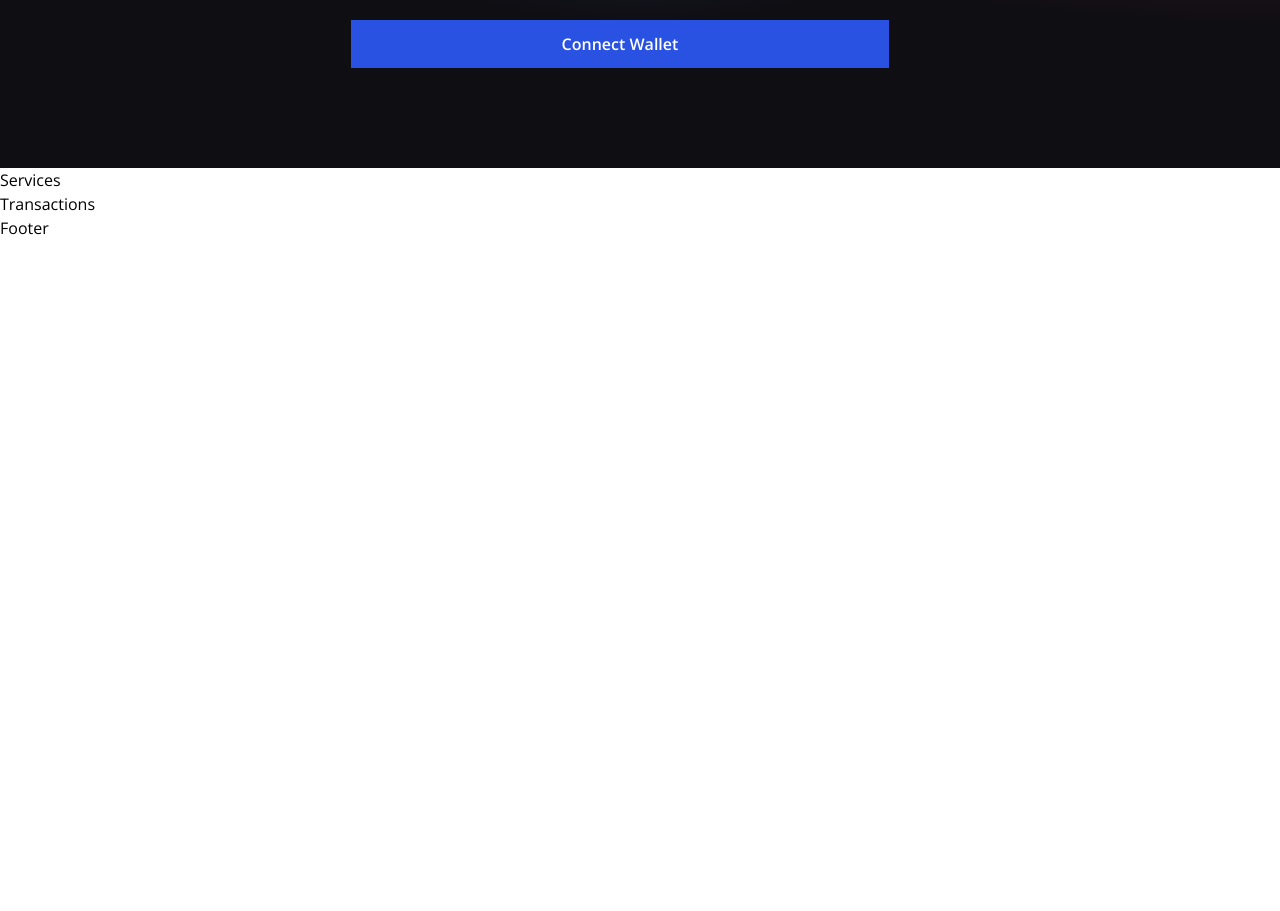
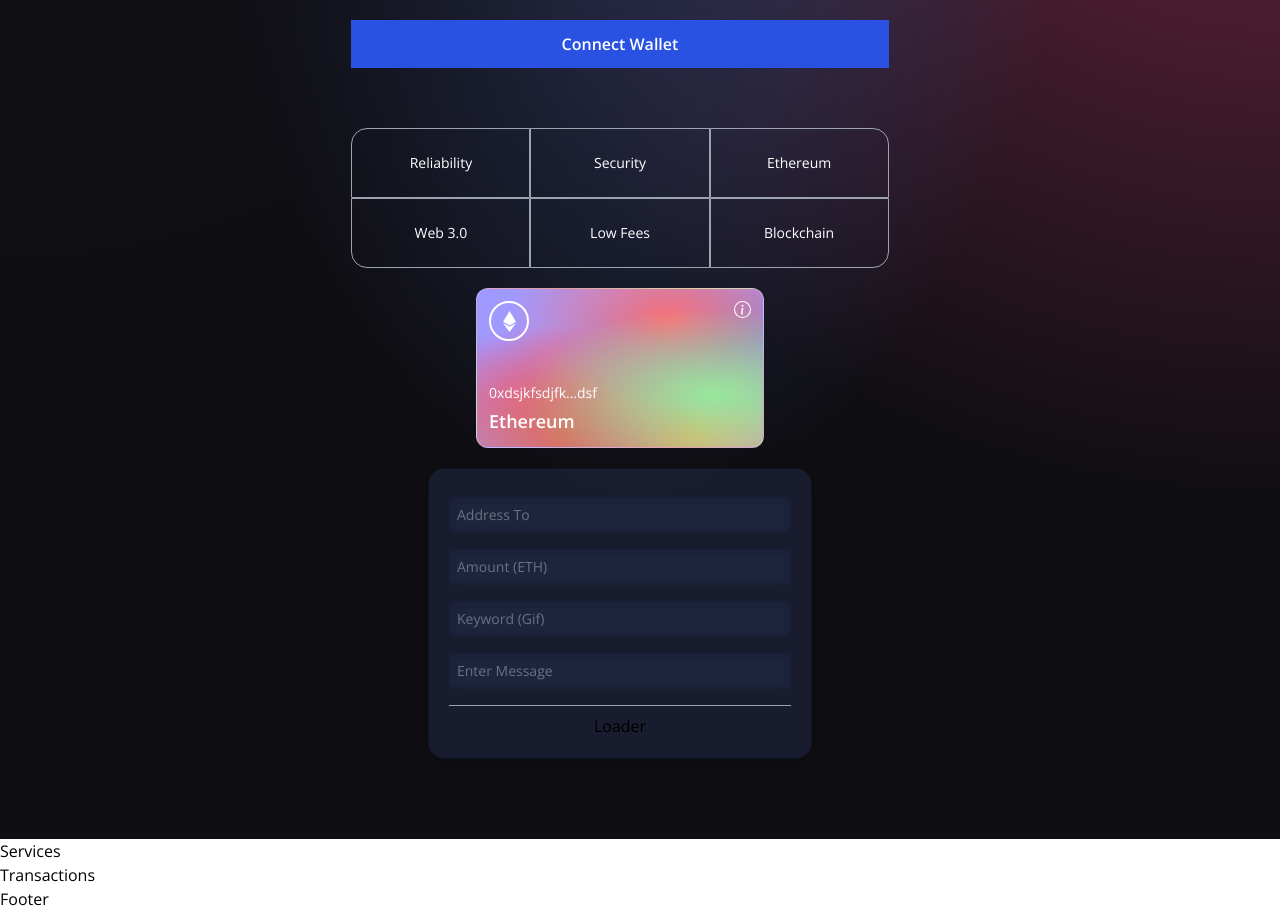
Before and after one commit to storiaca/web3-projects, a React (Vite) app in the folder web3-jsmastery/client/: page / in a window 1280 px wide. Shown: the part 324-1235 px from the top of the page. Before the commit the page ends 800 px from the top, so only its background shows below. Built offline with nearby package versions, Linux system fonts and the light colour scheme.

Commit message:
Welcome page form

```diff
--- a/web3-jsmastery/client/src/components/Welcome.jsx
+++ b/web3-jsmastery/client/src/components/Welcome.jsx
@@ -20,8 +20,23 @@
 );
 
 const Welcome = () => {
+  let isLoading = true;
   const connectWallet = () => {
     console.log(this);
+  };
+
+  const handleChange = () => {
+    console.log(this);
+  };
+
+  const handleSubmit = (e) => {
+    const { addressTo, amount, keyword, message } = formData;
+
+    e.preventDefault();
+
+    if (!addressTo || !amount || !keyword || !message) return;
+
+    sendTransaction();
   };
 
   return (
@@ -42,6 +57,83 @@
           >
             <p className="text-white text-base font-semibold">Connect Wallet</p>
           </button>
+          <div className="grid sm:grid-cols-3 grid-cols-2 w-full mt-10">
+            <div className={`rounded-tl-2xl ${companyCommonStyles}`}>
+              Reliability
+            </div>
+            <div className={companyCommonStyles}>Security</div>
+            <div className={`rounded-tr-2xl ${companyCommonStyles}`}>
+              Ethereum
+            </div>
+            <div className={`rounded-bl-2xl ${companyCommonStyles}`}>
+              Web 3.0
+            </div>
+            <div className={companyCommonStyles}>Low Fees</div>
+            <div className={`rounded-br-2xl ${companyCommonStyles}`}>
+              Blockchain
+            </div>
+          </div>
+
+          <div className="flex flex-col flex-1 items-center justify-start w-full md:mt-0 mt-10">
+            <div className="p-3 justify-end items-start flex-col rounded-xl h-40 sm:w-72 w-full my-5 eth-card white-glassmorphism">
+              <div className="flex justify-between flex-col w-full h-full">
+                <div className="flex justify-between items-start">
+                  <div className="w-10 h-10 rounded-full border-2 border-white flex justify-center items-center">
+                    <SiEthereum fontSize={21} color="#fff" />
+                  </div>
+                  <BsInfoCircle fontSize={17} color="#fff" />
+                </div>
+                <div>
+                  <p className="text-white font-light text-sm">
+                    0xdsjkfsdjfk...dsf
+                  </p>
+                  <p className="text-white font-semibold text-lg mt-1">
+                    Ethereum
+                  </p>
+                </div>
+              </div>
+            </div>
+            <div className="p-5 sm:w-96 w-full flex flex-col justify-start items-center blue-glassmorphism">
+              <Input
+                placeholder="Address To"
+                name="addressTo"
+                type="text"
+                handleChange={handleChange}
+              />
+              <Input
+                placeholder="Amount (ETH)"
+                name="amount"
+                type="number"
+                handleChange={handleChange}
+              />
+              <Input
+                placeholder="Keyword (Gif)"
+                name="keyword"
+                type="text"
+                handleChange={handleChange}
+              />
+              <Input
+                placeholder="Enter Message"
+                name="message"
+                type="text"
+                handleChange={handleChange}
+              />
+
+              <div className="h-[1px] w-full bg-gray-400 my-2" />
+
+              {isLoading ? (
+                <Loader />
+              ) : (
+                <button
+                  type="button"
+                  onClick={handleSubmit}
+                  className="text-white w-full mt-2 border-[1px] p-2 border-[#3d4f7c] hover:bg-[#3d4f7c] rounded-full cursor-pointer"
+                >
+                  Send now
+                </button>
+              )}
+            </div>
+          </div>
         </div>
       </div>
     </div>
```
